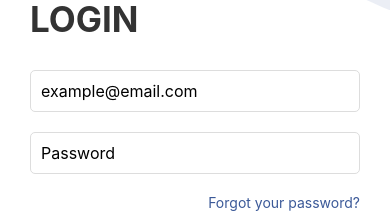
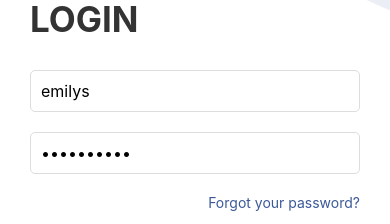
Before and after one commit to rrcaddick/FarmyardEntryApp, a React Native app: screen /HomeScreen in a window 390 px wide. Shown: the part 271-495 px from the top of the page. Built offline with nearby package versions, Linux system fonts and the light colour scheme.

Commit message:
Added AddPay support. Tested cash and card payments. Removed yoco integration

```diff
--- a/src/App.tsx
+++ b/src/App.tsx
@@ -1,5 +1,4 @@
-import React, { useEffect } from "react";
-import { NativeModules } from "react-native";
+import React from "react";
 import { NavigationContainer } from "@react-navigation/native";
 import { createStackNavigator } from "@react-navigation/stack";
 import { Provider } from "react-redux";
--- a/src/screens/HomeScreen.tsx
+++ b/src/screens/HomeScreen.tsx
@@ -8,10 +8,7 @@ import { openShift } from "../store/slices/shiftSlice";
 import BarcodeScanner, { VehicleInformation } from "../components/scanning/BarcodeScanner";
 import { BLEPrinter } from "react-native-thermal-receipt-printer-image-qr";
 import { BleManager } from "react-native-ble-plx";
-
-import { NativeModules } from "react-native";
-
-const { YocoModule } = NativeModules;
+import AddPay from "react-native-addpay";
 
 type HomeScreenProps = {
   navigation: DrawerNavigationProp<any>;
@@ -25,9 +22,10 @@ const HomeScreen: React.FC<HomeScreenProps> = ({ navigation }) => {
   const [scanResult, setScanResult] = useState<VehicleInformation>();
   const [printer, setPrinter] = useState<any | null>(null);
   const bleManager = new BleManager();
+  const [isPlateScanning, setIsPlateScanning] = useState(false);
+  const [plateResult, setPlateResult] = useState<string>("");
 
   useEffect(() => {
-    // Initialize BLE printer
     BLEPrinter.init().then(() => {
       console.log("Printer initialized");
     });
@@ -89,12 +87,23 @@ const HomeScreen: React.FC<HomeScreenProps> = ({ navigation }) => {
     }
   };
 
-  const handlePairing = async () => {
-    try {
-      await YocoModule.pairTerminal();
-    } catch (error) {
-      console.error("Error pairing terminal:", error);
-    }
+  const handlePayment = async () => {
+    const addPay = new AddPay({
+      version: "A01",
+      appId: "wz09484b0279d59c77",
+      loginMode: "LoginFree",
+      userId: "00",
+      userPassword: "123456",
+    });
+
+    const test = await addPay.sale({
+      amt: "000000020000",
+      businessOrderNo: "4",
+      paymentScenario: "CASH",
+      POSMode: "2",
+    });
+
+    console.log(test);
   };
 
   return (
@@ -103,9 +112,7 @@ const HomeScreen: React.FC<HomeScreenProps> = ({ navigation }) => {
 
       {currentShift ? (
         isScanning ? (
-          <>
-            <BarcodeScanner onScan={handleScan} />
-          </>
+          <BarcodeScanner onScan={handleScan} />
         ) : (
           <View>
             <ChargeDisplay charge={0} />
@@ -119,7 +126,12 @@ const HomeScreen: React.FC<HomeScreenProps> = ({ navigation }) => {
                 <Text style={styles.resultText}>Color: {scanResult.color.split(" / ")[0]}</Text>
                 <Text style={styles.resultText}>Number Plate: {scanResult.licenseNumber}</Text>
                 <Button title="Print Ticket" onPress={printTicket} />
-                <Button title="Initiate Pairing" onPress={handlePairing} />
+                <Button title="Pay" onPress={handlePayment} />
+              </View>
+            ) : null}
+            {plateResult ? (
+              <View style={styles.resultContainer}>
+                <Text style={styles.resultText}>Scanned Plate: {plateResult}</Text>
               </View>
             ) : null}
           </View>
@@ -146,6 +158,12 @@ const styles = StyleSheet.create({
     fontSize: 16,
     color: "#000",
   },
+  cameraContainer: {
+    flex: 1,
+  },
+  preview: {
+    flex: 1,
+  },
 });
 
 export default HomeScreen;
--- a/src/screens/LoginScreen.tsx
+++ b/src/screens/LoginScreen.tsx
@@ -20,8 +20,8 @@ type LoginScreenNavigationProp = NativeStackNavigationProp<RootStackParamList, "
 const { width, height } = Dimensions.get("window");
 
 const LoginScreen: React.FC = () => {
-  const [username, setUsername] = useState("");
-  const [password, setPassword] = useState("");
+  const [username, setUsername] = useState("emilys");
+  const [password, setPassword] = useState("emilyspass");
   const { login, isLoading, error } = useAuth();
   const navigation = useNavigation<LoginScreenNavigationProp>();
 
@@ -58,13 +58,14 @@ const LoginScreen: React.FC = () => {
       <View style={styles.loginContainer}>
         <Text style={styles.loginText}>LOGIN</Text>
         <View style={styles.inputContainer}>
-          <TextInput style={styles.input} placeholder="example@email.com" value={username} onChangeText={setUsername} />
+          <TextInput style={styles.input} placeholder="example@email.com" value="emilys" onChangeText={setUsername} />
         </View>
         <View style={styles.inputContainer}>
           <TextInput
             style={styles.input}
             placeholder="Password"
-            value={password}
+            // value={password}
+            value="emilyspass"
             onChangeText={setPassword}
             secureTextEntry
           />
```
Also changed, not shown: package.json (+4 -3 lines), tsconfig.json (+3 -7 lines), 8 other files (tests, documents, lock files or other folders).
